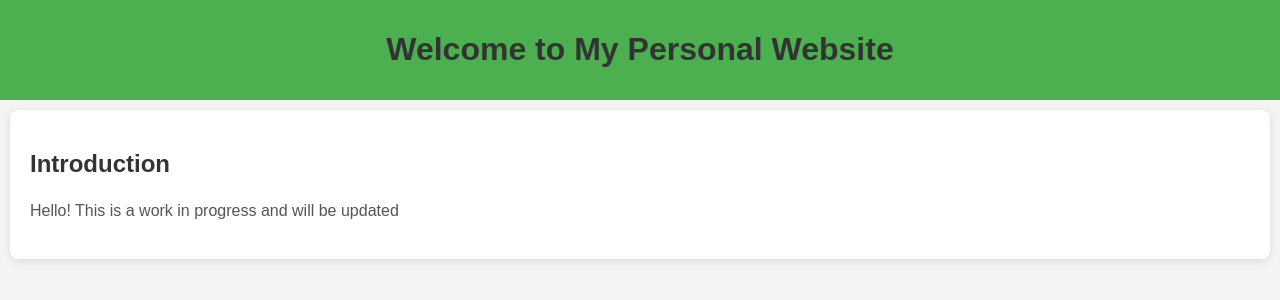
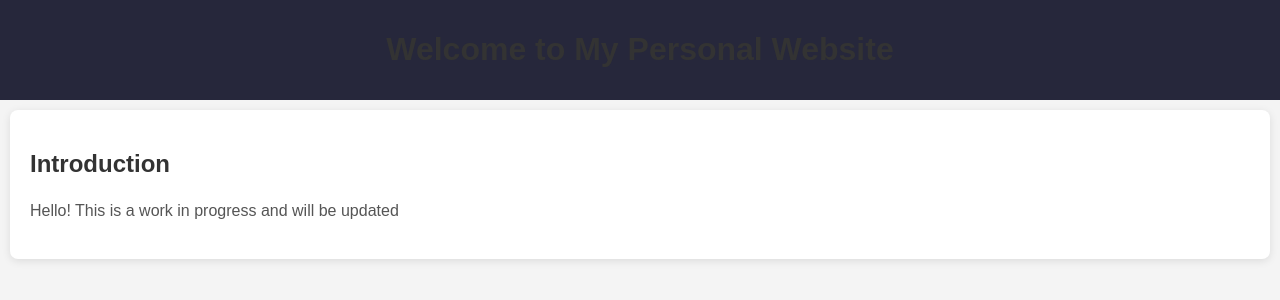
Before and after one commit to LindeqBrian/LindeqBrian.github.io, a plain HTML site: page index.html in a window 1280 px wide. Drawn offline with Linux system fonts and the light colour scheme.

Commit message:
Update index.html

```diff
--- a/index.html
+++ b/index.html
@@ -12,8 +12,8 @@
             background-color: #f4f4f4;
         }
         header {
-            background-color: #4CAF50;
-            color: white;
+            background-color: #26273b; /* Dark background */
+            color: #a4a5ad; /* Light text color */
             padding: 10px 0;
             text-align: center;
         }
```
